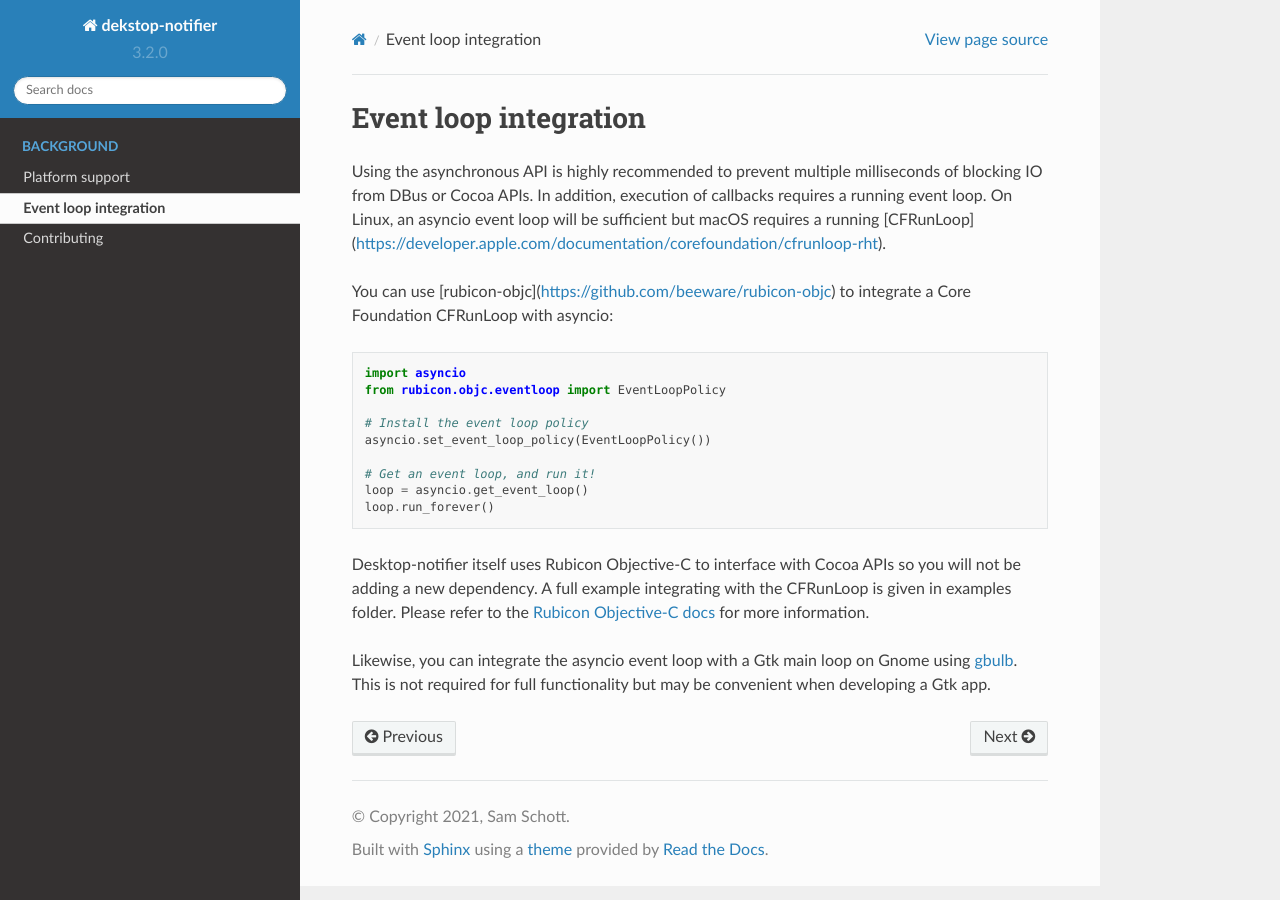
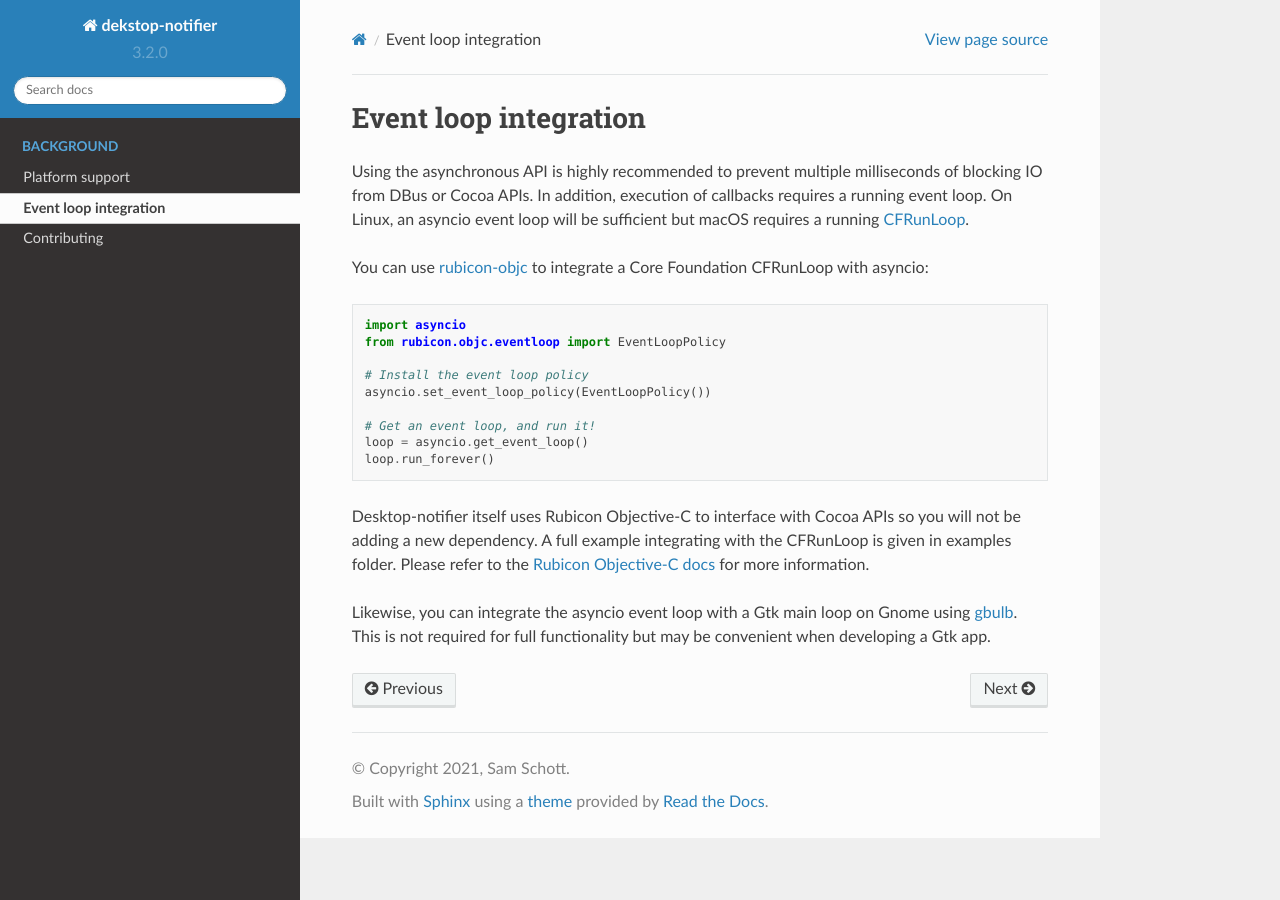
Before and after one commit to samschott/desktop-notifier, a Sphinx documentation site: the page built from docs/background/eventloops.rst, in a window 1280 px wide. Built offline with Sphinx 7.4.7 and the Read the Docs theme 2.0.0, drawn with Linux system fonts in a browser that asks for light colours; pages that are not in the unit, such as notebooks, are missing from menus.

Commit message:
[docs] converted markdown to rst syntax

```diff
--- a/docs/background/eventloops.rst
+++ b/docs/background/eventloops.rst
@@ -5,10 +5,10 @@ Event loop integration
 Using the asynchronous API is highly recommended to prevent multiple milliseconds of
 blocking IO from DBus or Cocoa APIs. In addition, execution of callbacks requires a
 running event loop. On Linux, an asyncio event loop will be sufficient but macOS
-requires a running [CFRunLoop](https://developer.apple.com/documentation/corefoundation/cfrunloop-rht).
+requires a running `CFRunLoop <https://developer.apple.com/documentation/corefoundation/cfrunloop-rht)>`__.
 
-You can use [rubicon-objc](https://github.com/beeware/rubicon-objc) to integrate a Core
-Foundation CFRunLoop with asyncio:
+You can use `rubicon-objc <https://github.com/beeware/rubicon-objc>`__ to integrate a
+Core Foundation CFRunLoop with asyncio:
 
 .. code-block:: python
 
```
